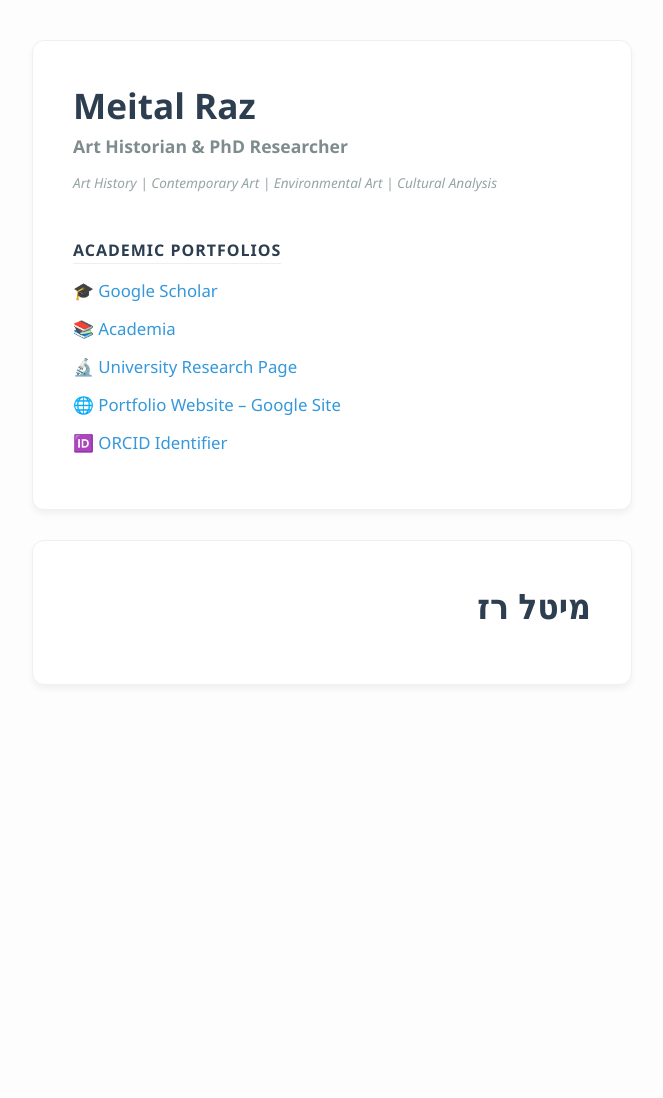
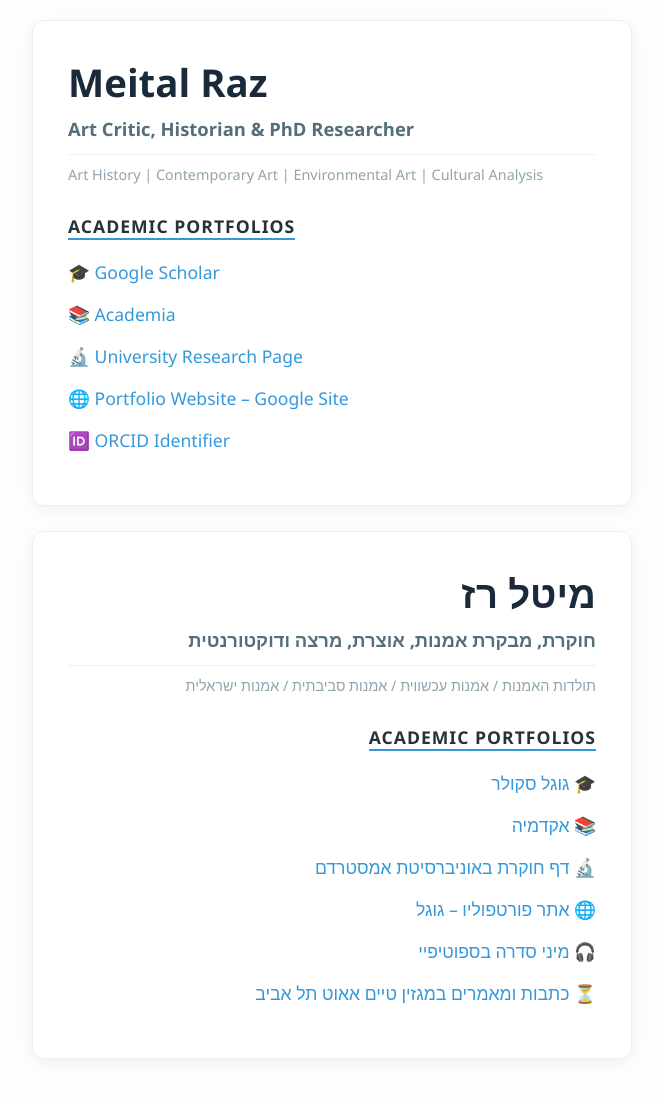
Before and after one commit to Mraz992/Mraz992.github.io, a plain HTML site: page index.html in a window 1280 px wide. Shown: the whole page, without its empty margins (308-971 px from the left). Before the commit the page ends 800 px from the top, so only its background shows below. Drawn offline with Linux system fonts and the light colour scheme.

Commit message:
Update index.html

```diff
--- a/index.html
+++ b/index.html
@@ -11,7 +11,7 @@
       "@type": "Person",
       "name": "מיטל רז",
       "alternateName": "Meital Raz",
-      "jobTitle": "Art Historian, Contemporary Art Critic, PhD Researcher",
+      "jobTitle": "Art Historian, Art Critic, PhD Researcher",
       "knowsAbout": ["Art History", "Contemporary Art", "Israeli Art", "Ecological Art", "Land Art", "Art Criticism", "Public Art", "Environmental Art", "Cultural Analysis"],
       "worksFor": {
         "@type": "CollegeOrUniversity",
@@ -28,37 +28,34 @@
         "https://www.erev-rav.com/archives/author/meital-raz",
         "https://timeout.co.il/writers/%D7%9E%D7%99%D7%98%D7%9C-%D7%A8%D7%96/",
         "https://www.haaretz.co.il/gallery/erev-rav/2014-08-10/ty-article/0000017f-da7c-d718-a5ff-fafc395f0000",
-        "https://journal.bezalel.ac.il/v1/he/protocol/article/3862",
-        "https://open.spotify.com/show/2etnlMsMIv6ADG4In5lqbP",
-        "https://www.youtube.com/watch?v=J4IJybOEZGU",
-        "https://telavivmuseum-primo.hosted.exlibrisgroup.com/primo-explore/search?query=any,contains,%D7%9E%D7%99%D7%98%D7%9C%20%D7%A8%D7%96"
+        "https://open.spotify.com/show/2etnlMsMIv6ADG4In5lqbP"
       ]
     }
     </script>
 
     <style>
-        body { font-family: 'Segoe UI', Tahoma, Geneva, sans-serif; margin: 0; padding: 0; color: #333; background: #fdfdfd; display: flex; justify-content: center; }
-        .container { max-width: 600px; width: 100%; padding: 40px 20px; }
-        .section { padding: 40px; border-radius: 12px; background: white; box-shadow: 0 4px 6px rgba(0,0,0,0.05); margin-bottom: 30px; border: 1px solid #f0f0f0; }
+        body { font-family: 'Segoe UI', Arial, sans-serif; margin: 0; padding: 20px; color: #333; background: #fdfdfd; display: flex; justify-content: center; }
+        .container { max-width: 600px; width: 100%; }
+        .section { padding: 35px; border-radius: 12px; background: white; box-shadow: 0 4px 15px rgba(0,0,0,0.05); margin-bottom: 25px; border: 1px solid #eee; }
         .en { direction: ltr; text-align: left; }
         .he { direction: rtl; text-align: right; }
-        h1 { color: #2c3e50; margin: 0 0 5px 0; font-size: 2.2em; }
-        .sub { font-size: 1.1em; color: #7f8c8d; margin-bottom: 15px; font-weight: bold; }
-        .keywords { font-size: 0.85em; color: #95a5a6; margin-bottom: 30px; font-style: italic; line-height: 1.5; }
-        h3 { font-size: 1em; color: #2c3e50; margin-bottom: 15px; border-bottom: 1px solid #eee; display: inline-block; padding-bottom: 2px; text-transform: uppercase; letter-spacing: 1px; }
+        h1 { color: #1a2a3a; margin: 0 0 8px 0; font-size: 2.4em; }
+        .sub { font-size: 1.15em; color: #546e7a; margin-bottom: 12px; font-weight: 600; line-height: 1.4; }
+        .keywords { font-size: 0.9em; color: #90a4ae; margin-bottom: 30px; border-top: 1px solid #f0f0f0; padding-top: 10px; }
+        h3 { font-size: 1.1em; color: #263238; margin: 0 0 20px 0; text-transform: uppercase; letter-spacing: 1px; border-bottom: 2px solid #3498db; display: inline-block; }
         ul { list-style: none; padding: 0; margin: 0; }
-        li { margin-bottom: 15px; }
-        a { color: #3498db; text-decoration: none; font-weight: 500; font-size: 1.05em; transition: color 0.2s; display: flex; align-items: center; gap: 10px; }
-        a:hover { color: #2980b9; }
+        li { margin-bottom: 18px; }
+        a { color: #3498db; text-decoration: none; font-weight: 500; font-size: 1.1em; display: inline-flex; align-items: center; gap: 12px; }
+        a:hover { color: #1d72b8; text-decoration: underline; }
     </style>
 </head>
 <body>
 
     <div class="container">
 
-        <div class="section en" lang="en">
+        <div class="section en">
             <h1>Meital Raz</h1>
-            <div class="sub">Art Historian & PhD Researcher</div>
+            <div class="sub">Art Critic, Historian & PhD Researcher</div>
             <div class="keywords">Art History | Contemporary Art | Environmental Art | Cultural Analysis</div>
 
             <h3>Academic Portfolios</h3>
@@ -71,6 +68,23 @@
             </ul>
         </div>
 
-        <div class="section he" lang="he">
+        <div class="section he">
             <h1>מיטל רז</h1>
-            <div class="sub">
+            <div class="sub">חוקרת, מבקרת אמנות, אוצרת, מרצה ודוקטורנטית</div>
+            <div class="keywords">תולדות האמנות / אמנות עכשווית / אמנות סביבתית / אמנות ישראלית</div>
+
+            <h3>Academic Portfolios</h3>
+            <ul>
+                <li><a href="https://scholar.google.com/citations?user=0sLiVLIAAAAJ">🎓 גוגל סקולר</a></li>
+                <li><a href="https://uva.academia.edu/MeitalRaz">📚 אקדמיה</a></li>
+                <li><a href="https://www.researchgate.net/profile/Meital-Raz">🔬 דף חוקרת באוניברסיטת אמסטרדם</a></li>
+                <li><a href="https://sites.google.com/view/meital-raz">🌐 אתר פורטפוליו – גוגל</a></li>
+                <li><a href="https://open.spotify.com/show/2etnlMsMIv6ADG4In5lqbP">🎧 מיני סדרה בספוטיפיי</a></li>
+                <li><a href="https://timeout.co.il/writers/%D7%9E%D7%99%D7%98%D7%9C-%D7%A8%D7%96/">⏳ כתבות ומאמרים במגזין טיים אאוט תל אביב</a></li>
+            </ul>
+        </div>
+
+    </div>
+
+</body>
+</html>
```
